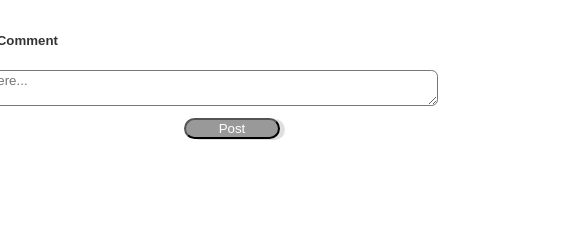
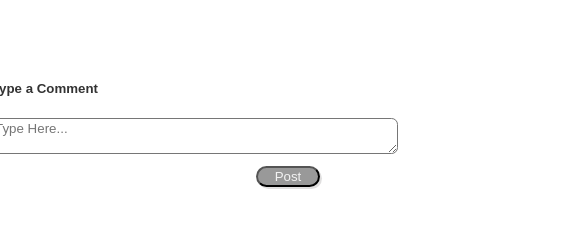
Before and after one commit to ExpatJournal/Front-End, a React (Create React App) app in the folder expat-journal/: page /PhotoPage/0 in a window 390 px wide. Shown: the part 934-1162 px from the top of the page, 585 px wide, since content can reach past the window. Built offline with nearby package versions, Linux system fonts and the light colour scheme; no server answers.

Commit message:
tweeking css

```diff
--- a/expat-journal/src/components/CommentForm.css
+++ b/expat-journal/src/components/CommentForm.css
@@ -24,14 +24,16 @@
     height: 20rem;
     width:20rem;
     overflow-y: auto;
-
+    margin: 0 4rem 3rem 0;
 }
 .comment-card {
     border-bottom: 1px solid #999999;
 
 }
 
-
+.comment-form-container {
+    margin: 0 0 12rem 0;
+}
 
 .text-field {
     min-width: 20rem;
@@ -54,12 +56,12 @@
 
 .post-button {
     border-radius: 2.5rem;
-    width: 6rem;
-    color: white;
+    width: 4rem;
+    color: rgba(255, 255, 255, 0.884);
     background-color: #999999;
     box-shadow: 5px 10px;
     outline: none;
-    box-shadow: 5px 1px #e0dfdf;
+    box-shadow: 2px 2px #e0dfdf;
 }
 .photopage-content{
     display: flex;
@@ -105,6 +107,12 @@
     max-width: 400px;
     max-height: 420px;
   }
+  .comment-card p {
+      font-size: .8rem;
+  }
+  .comment-card h5 {
+      font-size: 1.0rem;
+  }
 
 h1, h2 , h3 , h4, h5 {
     color: #333333;
@@ -123,8 +131,8 @@ h1, h2 , h3 , h4, h5 {
 
     }
     .text-field {
-        min-width: 30rem;
-        max-width: 30rem;
+        min-width: 25rem;
+        max-width: 25rem;
 
     }
 }
--- a/expat-journal/src/components/CommentForm.js
+++ b/expat-journal/src/components/CommentForm.js
@@ -4,7 +4,7 @@ import { Form, Field, withFormik } from "formik";
 import * as Yup from "yup";
 import FeedCard from './FeedCard';
 import CommentCard from './CommentCard';
-
+import PhotoPageCard from './PhotoPageCard'
 import './CommentForm.css';
 const CommentForm = ({errors, touched, values, status}) => {
     const [users, setUsers] = useState([]);
@@ -18,6 +18,8 @@ const CommentForm = ({errors, touched, values, status}) => {
 
      return (
             <div className="wrapper">
+
+
                  <h3>Comments</h3>
                <div className="comment-card-container">
                    {users.map(user => (
--- a/expat-journal/src/components/PhotoPage.js
+++ b/expat-journal/src/components/PhotoPage.js
@@ -5,6 +5,7 @@ import { Link } from "react-router-dom";
 import FeedCard from "./FeedCard";
 import HamburgerNav from "./HamburgerNav";
 import PhotoPageCard from "./PhotoPageCard";
+
 //component import
 // import SideBar from '../HamburgerMenu/HamburgerMenu';
 
```
